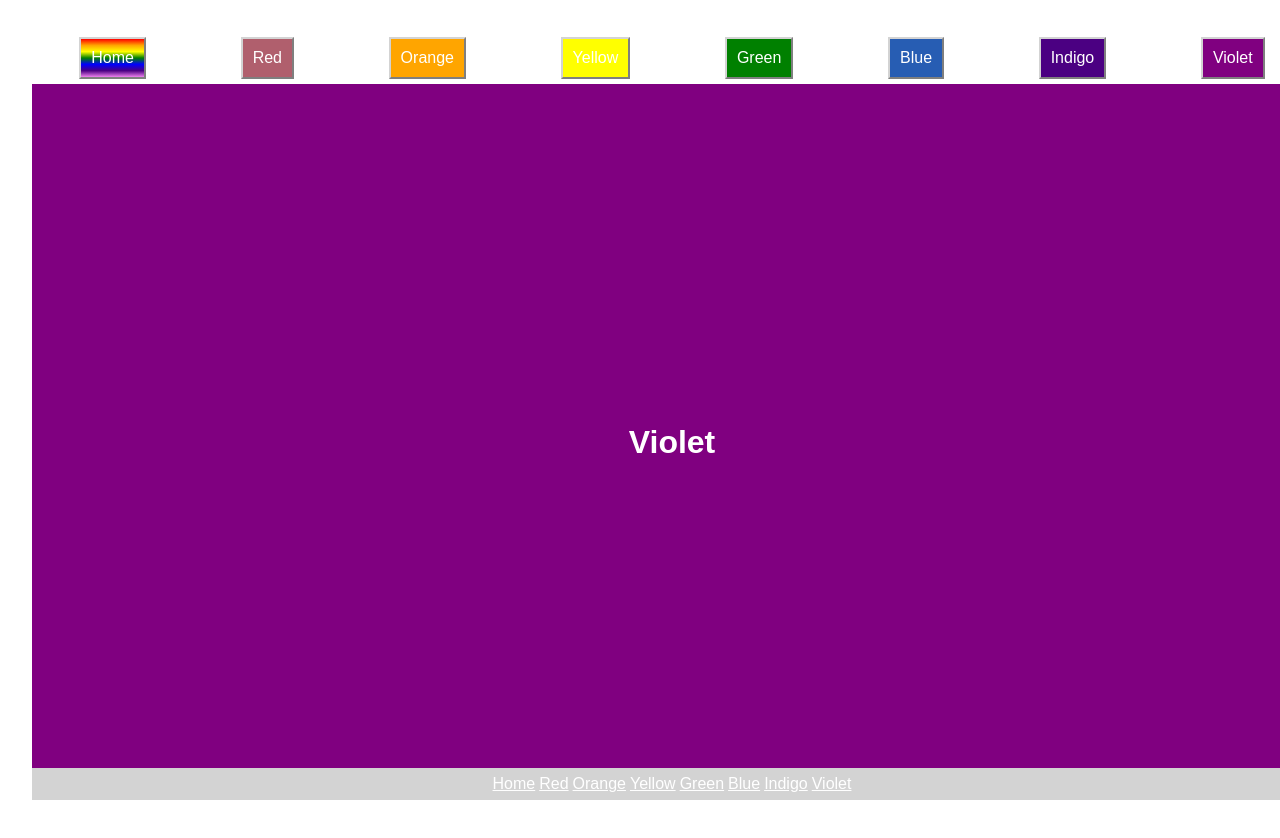
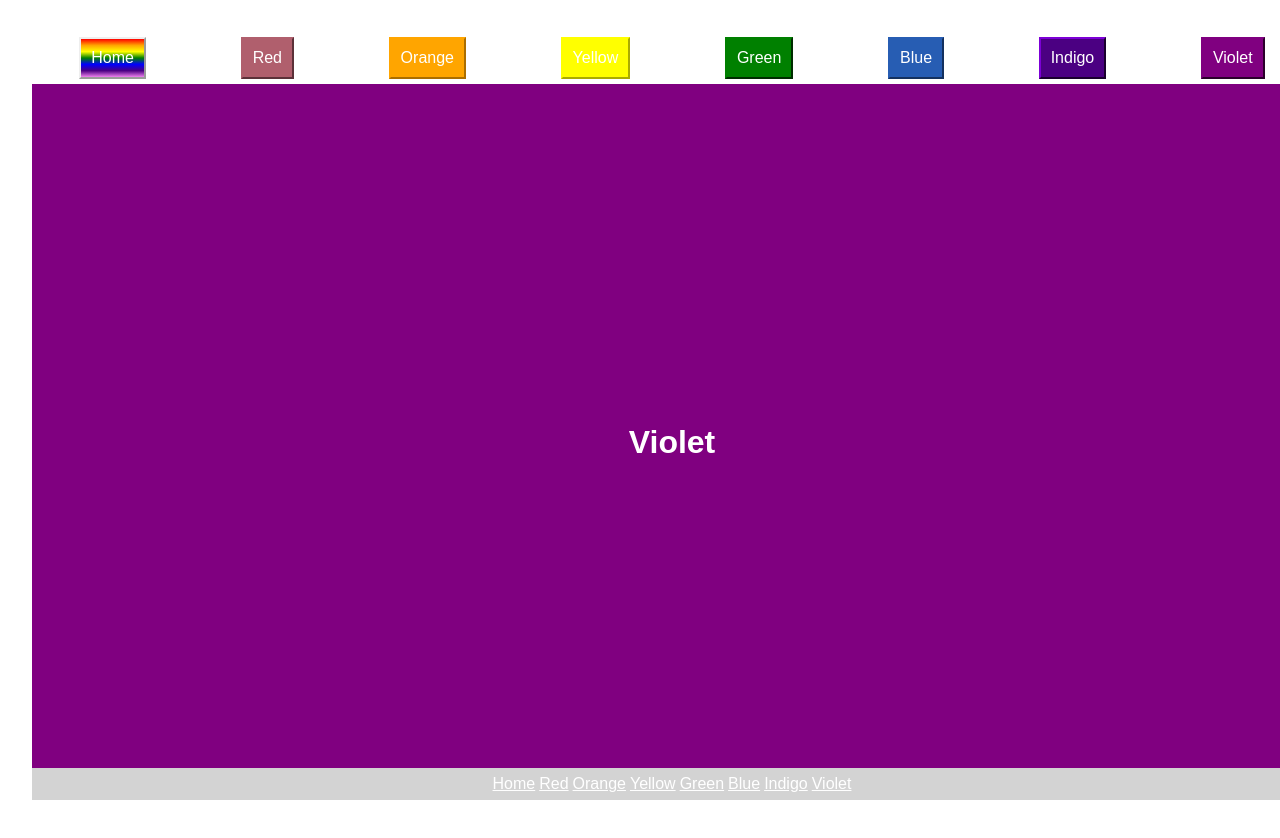
Before and after one commit to four10pm/block28-workshop, a React (Vite) app: page /violet in a window 1280 px wide. Shown: the top 838 px of the page. Built offline with nearby package versions, Linux system fonts and the light colour scheme.

Commit message:
css update

```diff
--- a/src/index.css
+++ b/src/index.css
@@ -30,35 +30,43 @@ body > div {
 .red {
   background-color: #b05f6d;
   color: white;
+  border-color: #b05f6d;
 }
 
 .orange {
   background-color: orange;
   color: white;
+  border-color: orange;
 }
 
 .yellow {
   background-color: yellow;
   color: white;
+  border-color: yellow;
 }
 
 .green {
   background-color: green;
   color: white;
+  border-color: green;
 }
 
 .blue {
   background-color: #275db3;
   color: white;
+  border-color: #275db3;
 }
 
 .indigo {
   background-color: indigo;
   color: white;
+  border-color: indigo;
 }
+
 .violet {
   background-color: purple;
   color: white;
+  border-color: purple;
 }
 
 .home {
@@ -76,7 +84,8 @@ body > div {
 .nav {
   padding: 10px;
   margin: 5px;
-  border: 2px outset lightgray;
+  border-style: outset;
+  border-width: 2px;
   text-decoration: none;
 }
 
```
